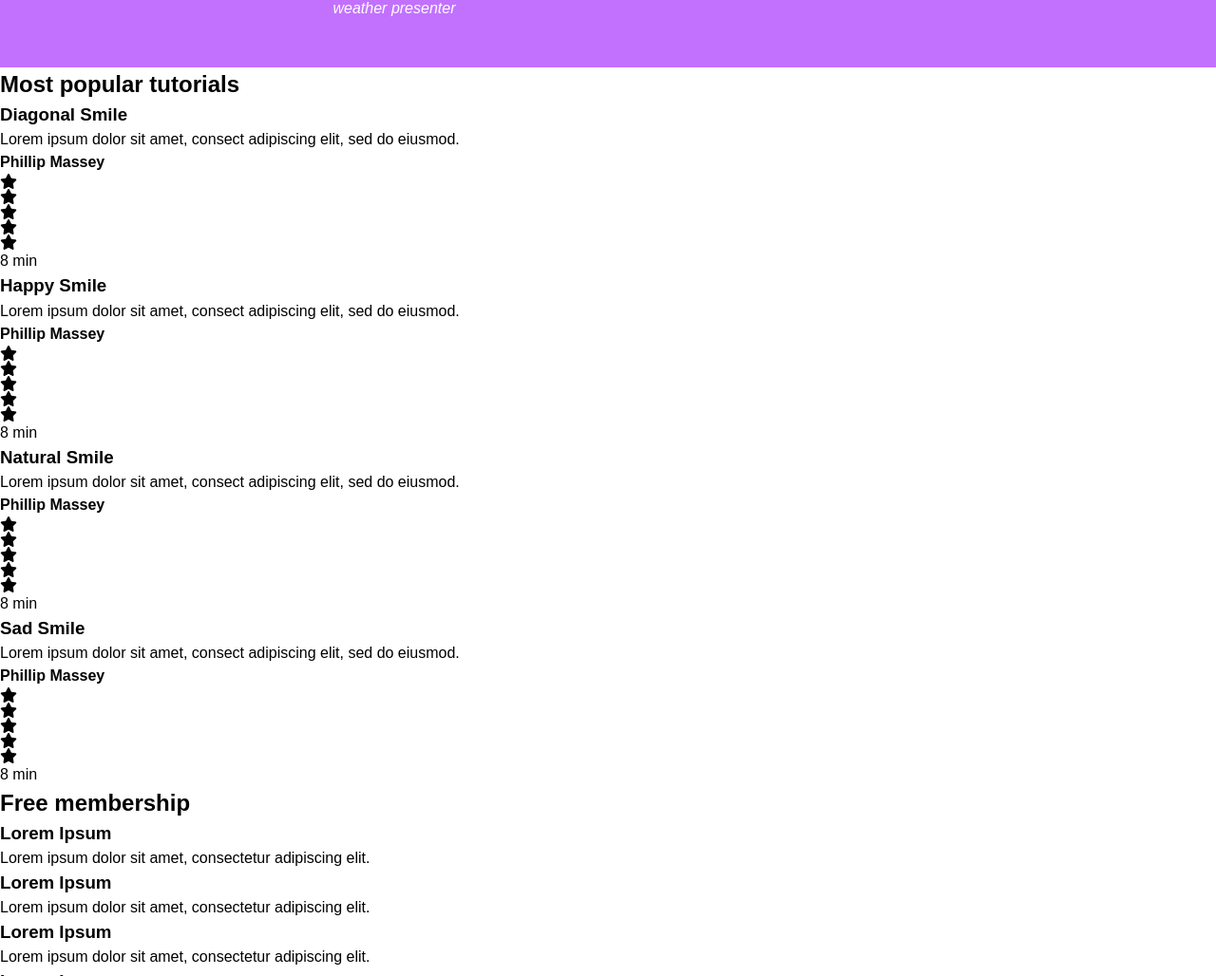
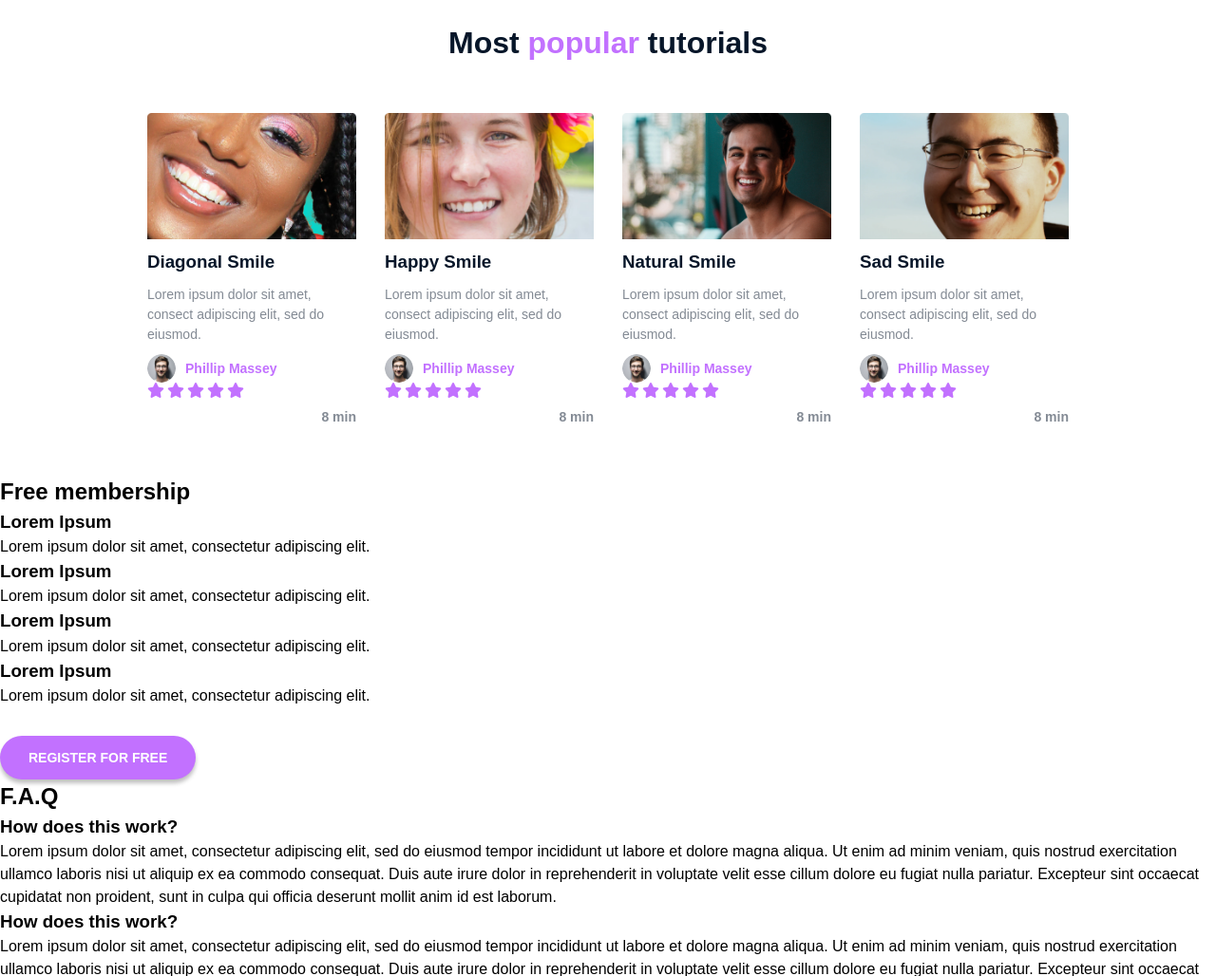
Before and after one commit to linihim/alx_html_css, a plain HTML site: page css_advanced/index.html in a window 1280 px wide. Shown: the part 1255-2283 px from the top of the page at 95% size. Drawn offline with Linux system fonts and the light colour scheme.

Commit message:
Add correct CSS styling to the videos section

```diff
--- a/css_advanced/index.html
+++ b/css_advanced/index.html
@@ -57,7 +57,6 @@
     </header>
     <main>
         <section class="quotes">
-            <div>
             <div class="quotes-content">
                 <img src="Images/5.png" alt="image">
                 <blockquote>« Those tutorials are concise and go straight to the point. I can’t think of a better place to learn smiling. And it’s so fun!</blockquote>
@@ -66,100 +65,104 @@
                 <h3>Person Name</h3>
                 <P>weather presenter</P>
             </div>
-        </div>
         </section>
-        <section>
-            <h2>Most popular tutorials</h2>
-            <div>
-                <img src="./images/Bitmap (1).png" alt="">
+        <section class="tutorials">
+            <h2>Most <span>popular</span> tutorials</h2>
+            <div class="tutorial-cards">
+                <div class="tutorial-card">
+                    <img src="Images/9.png" alt="">
                     <h3>Diagonal Smile</h3>
                     <p>Lorem ipsum dolor sit amet, consect adipiscing elit, sed do eiusmod.</p>
-                <div>
-                    <img src="./images/1 (3).png" alt="">
+                    <div class="author">
+                        <img src="Images/1.png" alt="">
                         <h4>Phillip Massey</h4>
                     </div>
-                <div>
+                    <div class="stars">
                         <div><i class="fa-solid fa-star"></i></div>
                         <div><i class="fa-solid fa-star"></i></div>
                         <div><i class="fa-solid fa-star"></i></div>
                         <div><i class="fa-solid fa-star"></i></div>
                         <div><i class="fa-solid fa-star"></i></div>
                     </div>
-                <p>8 min</p>
+                    <p class="duration">8 min</p>
                 </div>
-            <div>
-                <img src="./images/Bitmap (4).png" alt="">
+                <div class="tutorial-card">
+                    <img src="Images/7.png" alt="">
                     <h3>Happy Smile</h3>
                     <p>Lorem ipsum dolor sit amet, consect adipiscing elit, sed do eiusmod.</p>
-                <div>
-                    <img src="./images/1 (3).png" alt="">
+                    <div class="author">
+                        <img src="Images/1.png" alt="">
                         <h4>Phillip Massey</h4>
                     </div>
-                <div>
+                    <div class="stars">
                         <div><i class="fa-solid fa-star"></i></div>
                         <div><i class="fa-solid fa-star"></i></div>
                         <div><i class="fa-solid fa-star"></i></div>
                         <div><i class="fa-solid fa-star"></i></div>
                         <div><i class="fa-solid fa-star"></i></div>
                     </div>
-                <p>8 min</p>
+                    <p class="duration">8 min</p>
                 </div>
-            <div>
-                <img src="./images/Bitmap (3).png" alt="">
+                <div class="tutorial-card">
+                    <img src="Images/8.png" alt="">
                     <h3>Natural Smile</h3>
                     <p>Lorem ipsum dolor sit amet, consect adipiscing elit, sed do eiusmod.</p>
-                <div>
-                    <img src="./images/1 (3).png" alt="">
+                    <div class="author">
+                        <img src="Images/1.png" alt="">
                         <h4>Phillip Massey</h4>
                     </div>
-                <div>
+                    <div class="stars">
                         <div><i class="fa-solid fa-star"></i></div>
                         <div><i class="fa-solid fa-star"></i></div>
                         <div><i class="fa-solid fa-star"></i></div>
                         <div><i class="fa-solid fa-star"></i></div>
                         <div><i class="fa-solid fa-star"></i></div>
                     </div>
-                <p>8 min</p>
+                    <p class="duration">8 min</p>
+
                 </div>
-            <div>
-                <img src="./images/Bitmap (2).png" alt="">
+                <div class="tutorial-card">
+                    <img src="Images/6.png" alt="">
                     <h3>Sad Smile</h3>
                     <p>Lorem ipsum dolor sit amet, consect adipiscing elit, sed do eiusmod.</p>
-                <div>
-                    <img src="./images/1 (3).png" alt="">
+                    <div class="author">
+                        <img src="Images/1.png" alt="">
                         <h4>Phillip Massey</h4>
                     </div>
-                <div>
+                    <div class="stars">
                         <div><i class="fa-solid fa-star"></i></div>
                         <div><i class="fa-solid fa-star"></i></div>
                         <div><i class="fa-solid fa-star"></i></div>
                         <div><i class="fa-solid fa-star"></i></div>
                         <div><i class="fa-solid fa-star"></i></div>
                     </div>
-                <p>8 min</p>
+                    <p class="duration">8 min</p>
+                </div>
             </div>
         </section>
-        <section>
+        <section class="membership">
             <h2>Free membership</h2>
-            <div>
+            <div class="membership-items">
+                <div class="membership-item">
                     <img src="./images/smile.svg" alt="">
                     <h3>Lorem Ipsum</h3>
                     <p>Lorem ipsum dolor sit amet, consectetur adipiscing elit.</p>
                 </div>
-            <div>
+                <div class="membership-item">
                     <img src="./images/smile.svg" alt="">
                     <h3>Lorem Ipsum</h3>
                     <p>Lorem ipsum dolor sit amet, consectetur adipiscing elit.</p>
                 </div>
-            <div>
+                <div class="membership-item">
                     <img src="./images/smile.svg" alt="">
                     <h3>Lorem Ipsum</h3>
                     <p>Lorem ipsum dolor sit amet, consectetur adipiscing elit.</p>
                 </div>
-            <div>
+                <div class="membership-item">
                     <img src="./images/smile.svg" alt="">
                     <h3>Lorem Ipsum</h3>
                     <p>Lorem ipsum dolor sit amet, consectetur adipiscing elit.</p>
+                </div>
             </div>
             <button>REGISTER FOR FREE</button>
         </section>
--- a/css_advanced/styles.css
+++ b/css_advanced/styles.css
@@ -161,7 +161,6 @@ button {
     height: 160px;
     border-radius: 50%;
     margin-right: 50px;
-   margin-top: 100px;
 }
 
 .quotes blockquote {
@@ -182,3 +181,81 @@ button {
     font-style: italic;
     padding-right: 450px;
 }
+
+.tutorials {
+    padding: 50px 0;
+    text-align: center;
+    background-color: white;
+}
+
+.tutorials h2 {
+    font-size: 32px;
+    color: rgb(7,22,41);
+    margin-bottom: 50px;
+}
+
+.tutorials h2 span {
+    color: rgb(194, 113, 255);
+}
+
+.tutorial-cards {
+    display: flex;
+    justify-content: space-around;
+    max-width: 1000px;
+    margin: 0 auto;
+}
+
+.tutorial-card {
+    width: 22%;
+    text-align: left;
+}
+
+.tutorial-card img {
+    width: 100%;
+    height: auto;
+}
+
+.tutorial-card h3 {
+    color: rgb(7,22,41);
+    margin: 10px 0;
+}
+
+.tutorial-card p {
+    font-size: 14px;
+    color: rgba(7, 22, 41, 0.5);
+}
+
+.author {
+    display: flex;
+    align-items: center;
+    margin-top: 10px;
+}
+
+.author img {
+    width: 30px;
+    height: 30px;
+    border-radius: 50%;
+    margin-right: 10px;
+}
+
+.author h4 {
+    color: rgb(194, 113, 255);
+    font-size: 14px;
+}
+
+.stars {
+    display: flex;
+    color: rgb(194, 113, 255);
+    margin-bottom: 10px;
+}
+
+.stars i {
+    margin-right: 3px;
+}
+
+.duration {
+    color: rgb(194, 113, 255);
+    font-size: 14px;
+    font-weight: bold;
+    float: right;
+}
```
Lines whose indentation alone changed are shown as unchanged.
